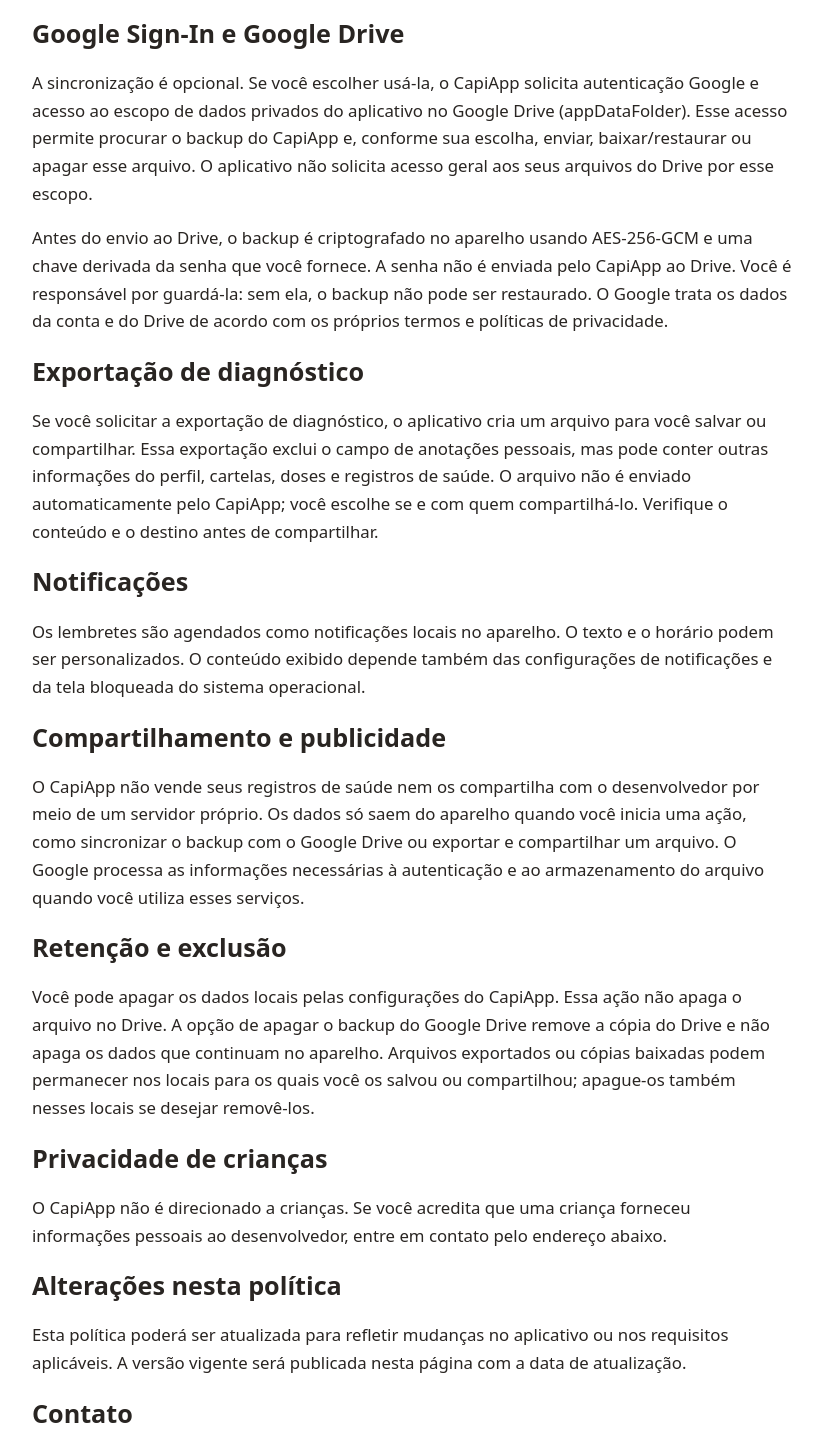
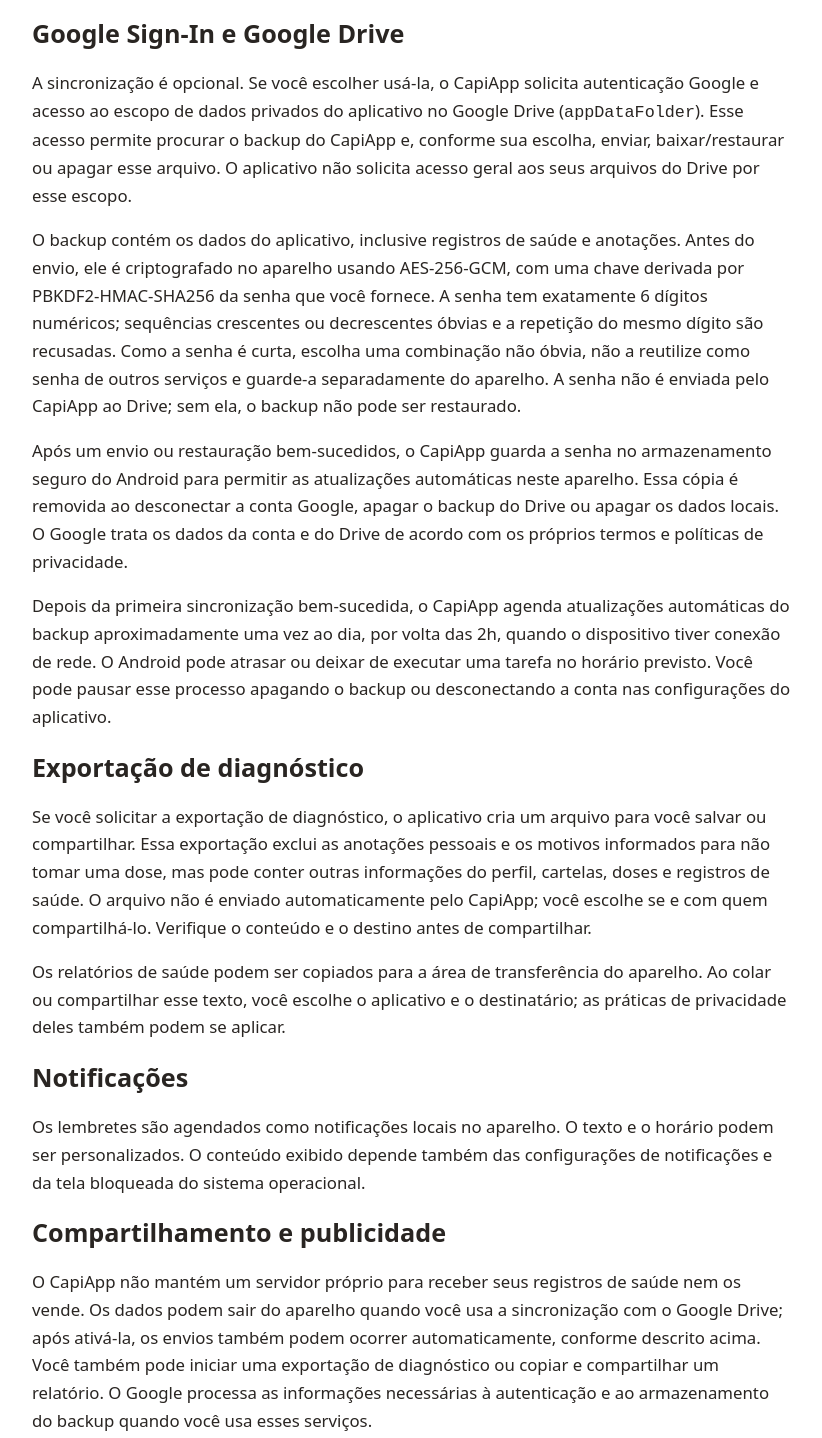
Before and after one commit to ribsantos/capiapp-site, a plain HTML site: page privacy.html in a window 1280 px wide. Shown: the part 713-2151 px from the top of the page, without its empty margins (228-1050 px from the left). Drawn offline with Linux system fonts and the light colour scheme.

Commit message:
Atualiza páginas públicas do CapiApp
Co-authored-by: Copilot <223556219+Copilot@users.noreply.github.com>

```diff
--- a/privacy.html
+++ b/privacy.html
@@ -15,30 +15,33 @@
   <main>
     <p><a href="index.html">Voltar ao CapiApp</a></p>
     <h1>Política de Privacidade do CapiApp</h1>
-    <p>Última atualização: 18 de novembro de 2026</p>
+    <p>Última atualização: 19 de novembro de 2026</p>
     <p>Esta política explica como o CapiApp trata informações quando você utiliza o aplicativo. O CapiApp é uma ferramenta de acompanhamento pessoal de cartelas, doses, lembretes e registros de saúde.</p>
 
     <h2>Informações tratadas</h2>
-    <p>Conforme o que você registra ou configura, o aplicativo pode armazenar no aparelho: datas e configurações de cartelas; categoria e regime selecionados; registros de doses; estoque; horário e texto dos lembretes; e registros de saúde, como sintomas, fatores de risco, intensidade de sangramento e anotações. Essas informações podem ser sensíveis. Evite inserir dados que não sejam necessários para seu uso.</p>
+    <p>Conforme o que você registra ou configura, o aplicativo pode armazenar no aparelho: datas, regime e tipo de pílula das cartelas; registros de doses; estoque; horário e texto dos lembretes; e registros de saúde, como sintomas, fatores de risco, intensidade de sangramento, motivos informados para não tomar uma dose e anotações. Essas informações podem ser sensíveis. Evite inserir dados que não sejam necessários para seu uso.</p>
 
     <h2>Armazenamento no aparelho</h2>
     <p>Os dados do aplicativo são mantidos em um banco de dados local no aparelho. O CapiApp não possui um servidor próprio que receba esses registros. O banco de dados local não é criptografado separadamente pelo CapiApp; a proteção também depende da segurança do aparelho, do sistema operacional e do bloqueio de tela que você utiliza. Notificações podem aparecer na tela bloqueada, conforme as configurações do aparelho.</p>
 
     <h2>Google Sign-In e Google Drive</h2>
-    <p>A sincronização é opcional. Se você escolher usá-la, o CapiApp solicita autenticação Google e acesso ao escopo de dados privados do aplicativo no Google Drive (appDataFolder). Esse acesso permite procurar o backup do CapiApp e, conforme sua escolha, enviar, baixar/restaurar ou apagar esse arquivo. O aplicativo não solicita acesso geral aos seus arquivos do Drive por esse escopo.</p>
-    <p>Antes do envio ao Drive, o backup é criptografado no aparelho usando AES-256-GCM e uma chave derivada da senha que você fornece. A senha não é enviada pelo CapiApp ao Drive. Você é responsável por guardá-la: sem ela, o backup não pode ser restaurado. O Google trata os dados da conta e do Drive de acordo com os próprios termos e políticas de privacidade.</p>
+    <p>A sincronização é opcional. Se você escolher usá-la, o CapiApp solicita autenticação Google e acesso ao escopo de dados privados do aplicativo no Google Drive (<code>appDataFolder</code>). Esse acesso permite procurar o backup do CapiApp e, conforme sua escolha, enviar, baixar/restaurar ou apagar esse arquivo. O aplicativo não solicita acesso geral aos seus arquivos do Drive por esse escopo.</p>
+    <p>O backup contém os dados do aplicativo, inclusive registros de saúde e anotações. Antes do envio, ele é criptografado no aparelho usando AES-256-GCM, com uma chave derivada por PBKDF2-HMAC-SHA256 da senha que você fornece. A senha tem exatamente 6 dígitos numéricos; sequências crescentes ou decrescentes óbvias e a repetição do mesmo dígito são recusadas. Como a senha é curta, escolha uma combinação não óbvia, não a reutilize como senha de outros serviços e guarde-a separadamente do aparelho. A senha não é enviada pelo CapiApp ao Drive; sem ela, o backup não pode ser restaurado.</p>
+    <p>Após um envio ou restauração bem-sucedidos, o CapiApp guarda a senha no armazenamento seguro do Android para permitir as atualizações automáticas neste aparelho. Essa cópia é removida ao desconectar a conta Google, apagar o backup do Drive ou apagar os dados locais. O Google trata os dados da conta e do Drive de acordo com os próprios termos e políticas de privacidade.</p>
+    <p>Depois da primeira sincronização bem-sucedida, o CapiApp agenda atualizações automáticas do backup aproximadamente uma vez ao dia, por volta das 2h, quando o dispositivo tiver conexão de rede. O Android pode atrasar ou deixar de executar uma tarefa no horário previsto. Você pode pausar esse processo apagando o backup ou desconectando a conta nas configurações do aplicativo.</p>
 
     <h2>Exportação de diagnóstico</h2>
-    <p>Se você solicitar a exportação de diagnóstico, o aplicativo cria um arquivo para você salvar ou compartilhar. Essa exportação exclui o campo de anotações pessoais, mas pode conter outras informações do perfil, cartelas, doses e registros de saúde. O arquivo não é enviado automaticamente pelo CapiApp; você escolhe se e com quem compartilhá-lo. Verifique o conteúdo e o destino antes de compartilhar.</p>
+    <p>Se você solicitar a exportação de diagnóstico, o aplicativo cria um arquivo para você salvar ou compartilhar. Essa exportação exclui as anotações pessoais e os motivos informados para não tomar uma dose, mas pode conter outras informações do perfil, cartelas, doses e registros de saúde. O arquivo não é enviado automaticamente pelo CapiApp; você escolhe se e com quem compartilhá-lo. Verifique o conteúdo e o destino antes de compartilhar.</p>
+    <p>Os relatórios de saúde podem ser copiados para a área de transferência do aparelho. Ao colar ou compartilhar esse texto, você escolhe o aplicativo e o destinatário; as práticas de privacidade deles também podem se aplicar.</p>
 
     <h2>Notificações</h2>
     <p>Os lembretes são agendados como notificações locais no aparelho. O texto e o horário podem ser personalizados. O conteúdo exibido depende também das configurações de notificações e da tela bloqueada do sistema operacional.</p>
 
     <h2>Compartilhamento e publicidade</h2>
-    <p>O CapiApp não vende seus registros de saúde nem os compartilha com o desenvolvedor por meio de um servidor próprio. Os dados só saem do aparelho quando você inicia uma ação, como sincronizar o backup com o Google Drive ou exportar e compartilhar um arquivo. O Google processa as informações necessárias à autenticação e ao armazenamento do arquivo quando você utiliza esses serviços.</p>
+    <p>O CapiApp não mantém um servidor próprio para receber seus registros de saúde nem os vende. Os dados podem sair do aparelho quando você usa a sincronização com o Google Drive; após ativá-la, os envios também podem ocorrer automaticamente, conforme descrito acima. Você também pode iniciar uma exportação de diagnóstico ou copiar e compartilhar um relatório. O Google processa as informações necessárias à autenticação e ao armazenamento do backup quando você usa esses serviços.</p>
 
     <h2>Retenção e exclusão</h2>
-    <p>Você pode apagar os dados locais pelas configurações do CapiApp. Essa ação não apaga o arquivo no Drive. A opção de apagar o backup do Google Drive remove a cópia do Drive e não apaga os dados que continuam no aparelho. Arquivos exportados ou cópias baixadas podem permanecer nos locais para os quais você os salvou ou compartilhou; apague-os também nesses locais se desejar removê-los.</p>
+    <p>Você pode apagar os dados locais pelas configurações do CapiApp. Essa ação pausa as atualizações automáticas e não apaga o arquivo no Drive. A opção de apagar o backup do Google Drive remove a cópia remota, pausa as atualizações automáticas e não apaga os dados que continuam no aparelho. Desconectar a conta Google também pausa as atualizações e remove do aparelho a senha de recuperação salva, mas não apaga o backup remoto. Arquivos exportados, relatórios compartilhados ou cópias baixadas podem permanecer nos locais para os quais você os salvou ou enviou; remova-os também nesses locais se desejar apagá-los.</p>
 
     <h2>Privacidade de crianças</h2>
     <p>O CapiApp não é direcionado a crianças. Se você acredita que uma criança forneceu informações pessoais ao desenvolvedor, entre em contato pelo endereço abaixo.</p>
```
Also changed, not shown: index.html (+7 -7 lines), 1 other file.
